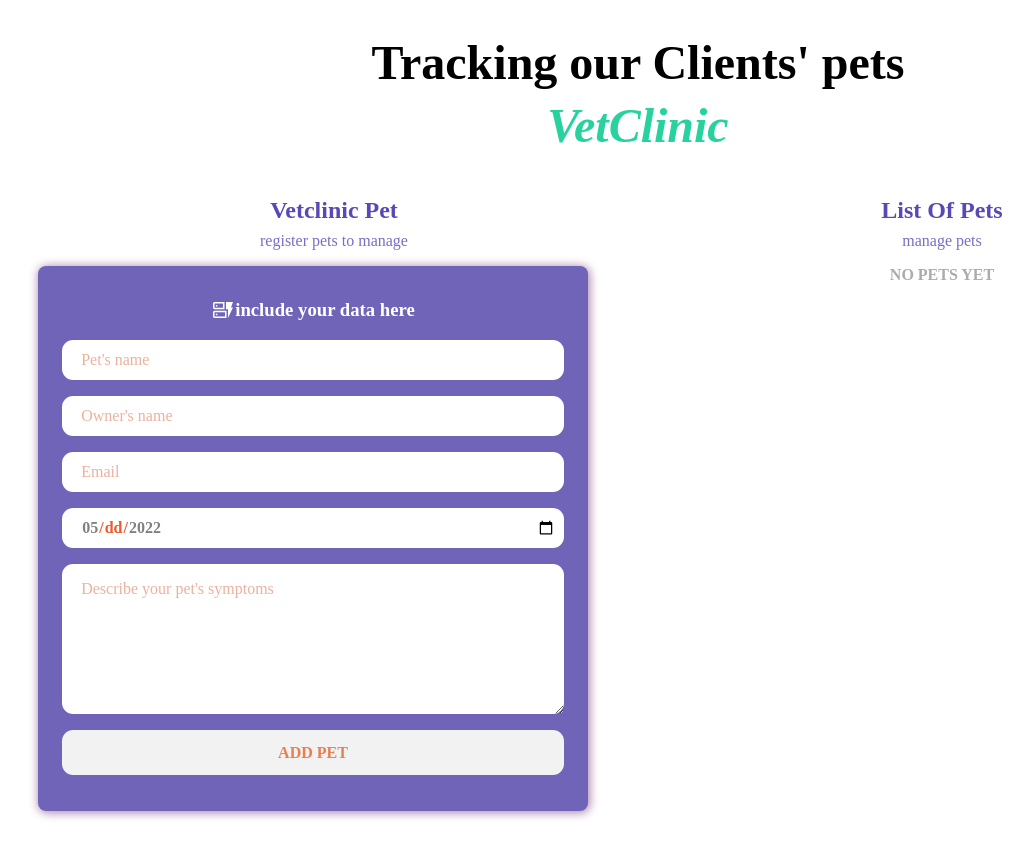
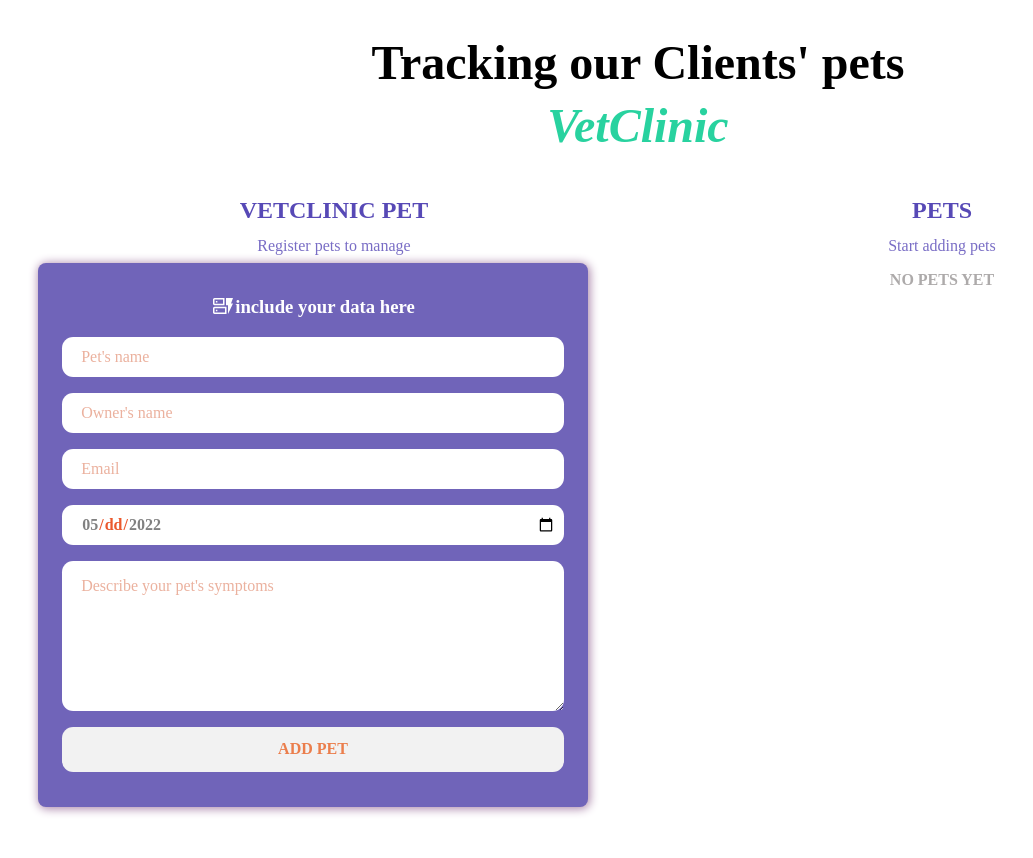
Before and after one commit to luismac09/pet-manager-vet, a React (Vite) app: page / in a window 1280 px wide. Shown: the whole page, without its empty margins (2-1035 px from the left). Built offline with nearby package versions, Linux system fonts and the light colour scheme.

Commit message:
fixed MainContent and MainList components

```diff
--- a/src/components/MainContent.jsx
+++ b/src/components/MainContent.jsx
@@ -4,15 +4,26 @@ import MainForm from './MainForm';
 import MainList from './MainList';
 const MainContent = () => {
 	const [pets, setPets] = useState([]);
+	const renderedText = pets[0] ? (
+		<>
+			<h2 className={css.title}>List of Pets </h2>
+			<p className={css.subtitle}>Manage Pets</p>
+		</>
+	) : (
+		<>
+			<h2 className={css.title}>Pets</h2>
+			<p className={css.subtitle}>Start adding pets</p>
+		</>
+	);
 	return (
 		<main className={css.main}>
 			<section className={css.column}>
 				<h2 className={css.title}>Vetclinic Pet</h2>
-				<p className={css.subtitle}>register pets to manage</p>
+				<p className={css.subtitle}>Register pets to manage</p>
 				<MainForm pets={pets} setPets={setPets} />
 			</section>
 			<section className={css.column}>
-				<MainList pets={pets} />
+				<MainList pets={pets}>{renderedText}</MainList>
 			</section>
 		</main>
 	);
--- a/src/components/MainContent.module.css
+++ b/src/components/MainContent.module.css
@@ -1,7 +1,3 @@
-/* section:empty::after {
-	content: 'nothing is shown yet';
-	color: rgb(173, 170, 170);
-} */
 .main {
 	width: 96%;
 	max-width: 1200px;
@@ -12,14 +8,16 @@
 .column {
 	text-align: center;
 }
+.title,
+.subtitle {
+	margin-top: 0;
+	margin-bottom: 0.5em;
+}
 .title {
-	margin-top: 0;
-	margin-bottom: 0.3em;
+	text-transform: uppercase;
 	color: hsl(248, 43%, 50%);
 }
 .subtitle {
-	margin-top: 0;
-	margin-bottom: 1em;
 	color: hsl(248, 43%, 50%, 0.8);
 }
 @media screen and (min-width: 768px) {
--- a/src/components/MainList.jsx
+++ b/src/components/MainList.jsx
@@ -1,7 +1,7 @@
 import PropTypes from 'prop-types';
 import css from './MainList.module.css';
 import RegisteredPet from './RegisteredPet.jsx';
-const MainList = ({ pets }) => {
+const MainList = ({ pets, children }) => {
 	const renderedPets =
 		pets.length > 0 ? (
 			pets.map(pet => <RegisteredPet key={pet.id} {...pet} />)
@@ -10,14 +10,14 @@ const MainList = ({ pets }) => {
 		);
 	return (
 		<>
-			<h3 className={css.title}>list of pets</h3>
-			<p className={css.subtitle}>manage pets</p>
+			{children}
 			<ul className={css.list}>{renderedPets}</ul>
 		</>
 	);
 };
 
 MainList.propTypes = {
-	pets: PropTypes.array.isRequired
+	pets: PropTypes.array.isRequired,
+	children: PropTypes.object.isRequired
 };
 export default MainList;
--- a/src/components/MainList.module.css
+++ b/src/components/MainList.module.css
@@ -1,15 +1,3 @@
-.title {
-	margin-top: 0;
-	text-transform: capitalize;
-	color: hsl(248, 43%, 50%);
-	margin-bottom: 0.3em;
-	font-weight: 700;
-	font-size: 1.5em;
-}
-.subtitle {
-	margin-top: 0;
-	color: hsla(248, 43%, 50%, 0.8);
-}
 .list {
 	overflow: auto;
 	list-style: none;
```
